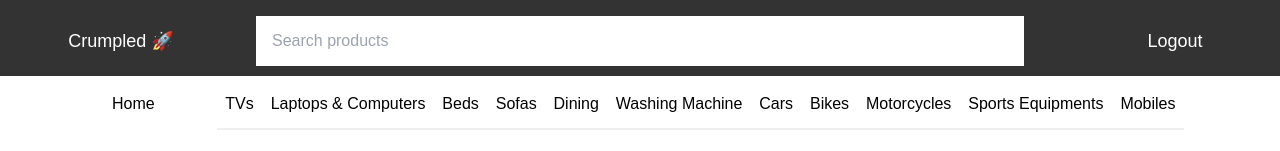
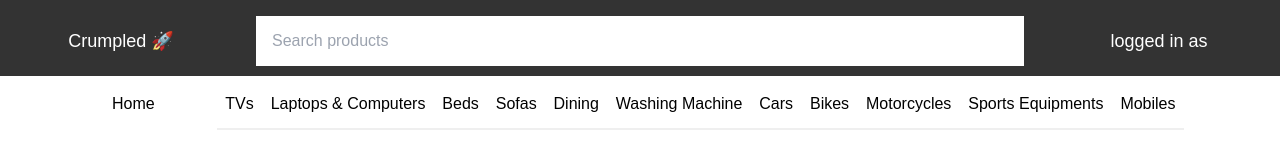
Before and after one commit to talhakhan7640/olx-frontend, a React (Create React App) app: page /crumpled/users/login in a window 1280 px wide. Shown: the top 151 px of the page. Built offline with nearby package versions, Linux system fonts and the light colour scheme.

Commit message:
altered the auth user with informative text

```diff
--- a/src/components/Navbar.jsx
+++ b/src/components/Navbar.jsx
@@ -1,18 +1,12 @@
 import React from 'react'
 import '../assets/styles/Navbar.css'
 import { useSelector } from 'react-redux'
-import Cookies from 'universal-cookie'
+
 import { useNavigate } from 'react-router-dom'
 
 const Navbar = () => {
   const user = useSelector((state) => state.authenticatedUser.value)
-  const cookies = new Cookies()
-  const navigate = useNavigate()
-  const logOutUser = (e) => {
-    e.preventDefault()
-    cookies.remove("TOKEN", {path: "/"});
-    navigate('/crumpled/users/login')
-  }
+
   return (
     <div className="navbar container mx-auto">
       <div className="flex justify-around">
@@ -29,8 +23,8 @@ const Navbar = () => {
           />
         </div>
         <div className="logout-button md:w-1/6 text-center my-auto text-lg">
-          <span className='authUser mx-4'>{user}</span>
-          <button onClick={logOutUser}>Logout</button>
+          <span className='authUser mx-4'>logged in as {user}</span>
+
         </div>
       </div>
 
```
